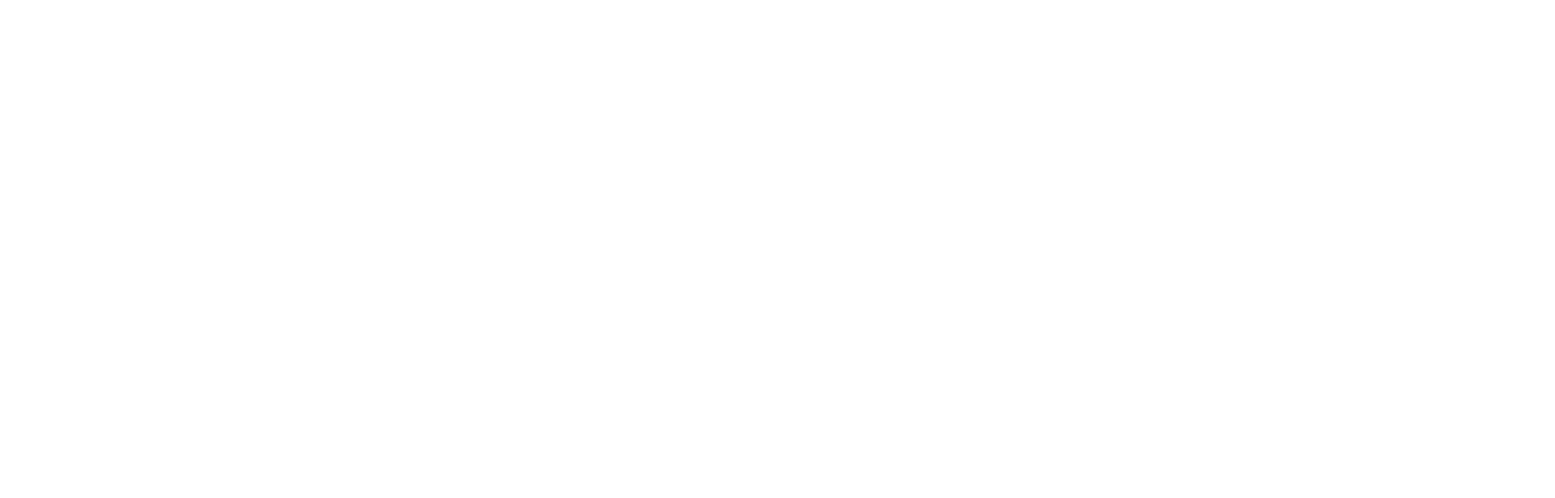
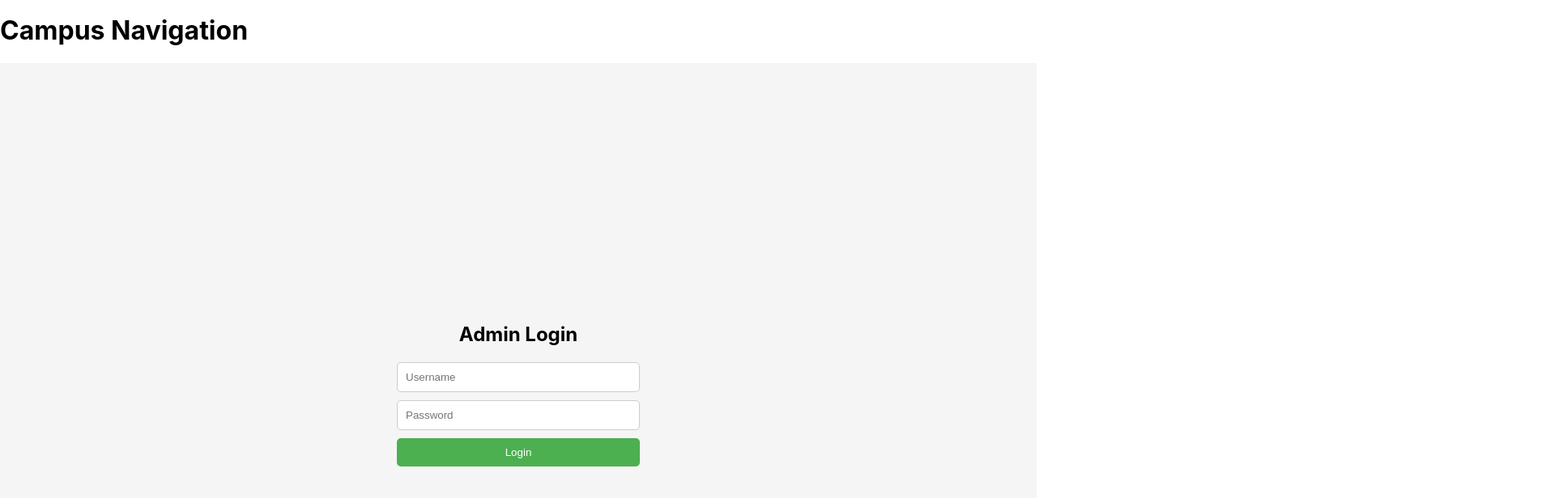
Before and after one commit to jaydipchangani/Campus_Pathfinder, a React (Create React App) app: page /admin in a window 1280 px wide. Before the commit this address had no page. Shown: the part 2428-3044 px from the top of the page at 81% size, 1920 px wide, since content can reach past the window. Before the commit the page ends 800 px from the top, so only its background shows below. Built offline with nearby package versions, Linux system fonts and the light colour scheme.

Commit message:
init commit

```diff
--- /dev/null
+++ b/src/AdminLogin.css
@@ -0,0 +1,38 @@
+.admin-login-container {
+    display: flex;
+    flex-direction: column;
+    align-items: center;
+    justify-content: center;
+    height: 100vh;
+    background-color: #f5f5f5;
+  }
+
+  h2 {
+    margin-bottom: 20px;
+  }
+
+  form {
+    display: flex;
+    flex-direction: column;
+    width: 300px;
+  }
+
+  input {
+    margin-bottom: 10px;
+    padding: 10px;
+    border-radius: 5px;
+    border: 1px solid #ccc;
+  }
+
+  button {
+    padding: 10px;
+    border-radius: 5px;
+    border: none;
+    background-color: #4caf50;
+    color: white;
+    cursor: pointer;
+  }
+
+  button:hover {
+    background-color: #45a049;
+  }
--- /dev/null
+++ b/src/AdminLogin.js
@@ -0,0 +1,39 @@
+import React, { useState } from 'react';
+import './AdminLogin.css';
+import Header from './header';
+
+function AdminLogin() {
+  const [username, setUsername] = useState('');
+  const [password, setPassword] = useState('');
+
+  const handleSubmit = (event) => {
+    event.preventDefault();
+    // Handle form submission here
+  };
+
+  return (
+    <>
+    <Header/>
+    <div className="admin-login-container">
+      <h2>Admin Login</h2>
+      <form onSubmit={handleSubmit}>
+        <input
+          type="text"
+          placeholder="Username"
+          value={username}
+          onChange={(e) => setUsername(e.target.value)}
+        />
+        <input
+          type="password"
+          placeholder="Password"
+          value={password}
+          onChange={(e) => setPassword(e.target.value)}
+        />
+        <button type="submit">Login</button>
+      </form>
+    </div>
+    </>
+  );
+}
+
+export default AdminLogin;
--- a/src/App.js
+++ b/src/App.js
@@ -5,6 +5,7 @@
 import Explore from './Explore';
 import List from './List';
 import Userform from './user_form';
+import AdminLogin from './AdminLogin';
 
 function App() {
   return (
@@ -14,6 +15,7 @@
         <Route path='/explore' element={<Explore/>}/>
         <Route path='/list' element={<List/>}/>
         <Route path='/userform' element={<Userform/>}/>
+        <Route path='/admin' element={<AdminLogin/>}/>
       </Routes>
     </Router>
   );
--- a/src/index.js
+++ b/src/index.js
@@ -4,11 +4,13 @@
 import App from './App';
 import uform from './user_form';
 import reportWebVitals from './reportWebVitals';
+import AdminLogin from './AdminLogin';
 
 const root = ReactDOM.createRoot(document.getElementById('root'));
 root.render(
   <React.StrictMode>
     <App />
+
   </React.StrictMode>
 );
 
--- a/src/user_form.js
+++ b/src/user_form.js
@@ -1,5 +1,6 @@
 import React, { useState } from "react";
 import Header from "./header";
+import { Link } from "react-router-dom";
 
 const InputField = ({ label, type, name, value, onChange }) => (
   <div className="mb-4">
@@ -65,7 +66,7 @@
             value={reason}
             onChange={(e) => setReason(e.target.value)}
           />
-          <button
+          <Link to="./admin">Admin Side here</Link><button
             className="bg-blue-500 hover:bg-blue-700 text-white font-bold py-2 px-4 rounded focus:outline-none focus:shadow-outline"
             type="submit"
           >
```
